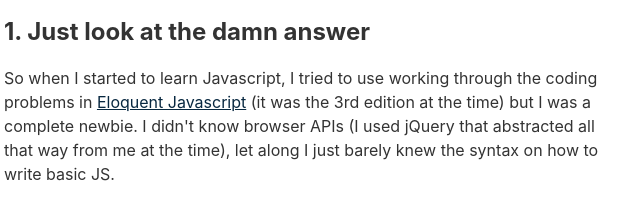
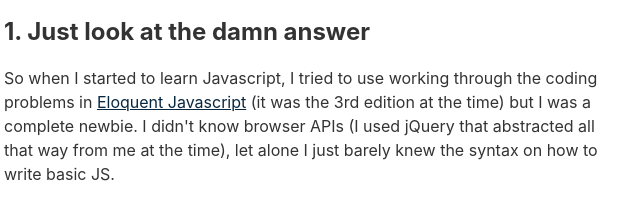
Before and after one commit to dethstrobe/dethblog, an Eleventy site: page content/blog/20250118-10-things-i-wish-i-knew.md in a window 1280 px wide. Shown: the part 423-622 px from the top of the page, 332-972 px from the left. Built offline with nearby package versions, Linux system fonts and the light colour scheme; Eleventy itself is replaced by a stand-in of ours; files that its build step writes are made by us from their sources; what @zachleat/heading-anchors, zod-validation-error would draw is missing.

Commit message:
fix typo in second post

```diff
--- a/content/blog/20250118-10-things-i-wish-i-knew.md
+++ b/content/blog/20250118-10-things-i-wish-i-knew.md
@@ -9,7 +9,7 @@ Full disclosure: this is not actually good advice that'd have helped me that muc
 So, I've been doing this software thing for a little while now (13 years, I guess?). So with the awesome power of hindsight, let me give you some sagely advice in one of them listicles that the Google algorithm likes to rank high on the results page. This is some relatively generic advice I've picked up over the years, but I've found it to hold pretty true.
 
 ## 1. Just look at the damn answer
-So when I started to learn Javascript, I tried to use working through the coding problems in [Eloquent Javascript](https://eloquentjavascript.net/) (it was the 3rd edition at the time) but I was a complete newbie. I didn't know browser APIs (I used jQuery that abstracted all that way from me at the time), let along I just barely knew the syntax on how to write basic JS.
+So when I started to learn Javascript, I tried to use working through the coding problems in [Eloquent Javascript](https://eloquentjavascript.net/) (it was the 3rd edition at the time) but I was a complete newbie. I didn't know browser APIs (I used jQuery that abstracted all that way from me at the time), let alone I just barely knew the syntax on how to write basic JS.
 
 Anyway, at some point in time, I gave up and just looked at the answer and I was able to learn and level up much faster.
 
```
